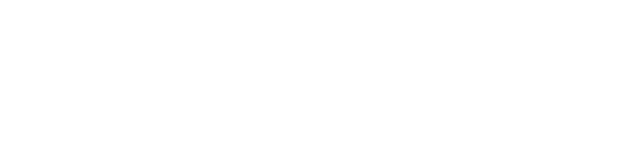
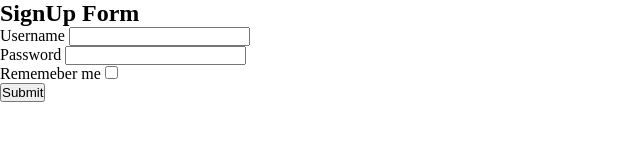
Before and after one commit to daniyal-rouhbakhsh/Bisect-Project, a plain HTML site: page index.html in a window 1280 px wide. Shown: the whole page, without its empty margins (0-640 px from the left). Drawn offline with Linux system fonts and the light colour scheme.

Commit message:
Create Basic Structure of HTML

```diff
--- a/index.html
+++ b/index.html
@@ -8,6 +8,21 @@
     <title>Document</title>
 </head>
 <body>
-
+    <form action="" id="main-form">
+        <h2 class="form-title">SignUp Form</h2>
+        <div class="username-container">
+            <label for="username">Username</label>
+            <input type="text" id="username">
+        </div>
+        <div class="password-container">
+            <label for="password">Password</label>
+            <input type="password" id="password">
+        </div>
+        <div class="remember-container">
+            <label for="remember">Rememeber me</label>
+            <input type="checkbox" id="remember">
+        </div>
+        <button id="form-btn">Submit</button>
+    </form>
 </body>
 </html>
```
